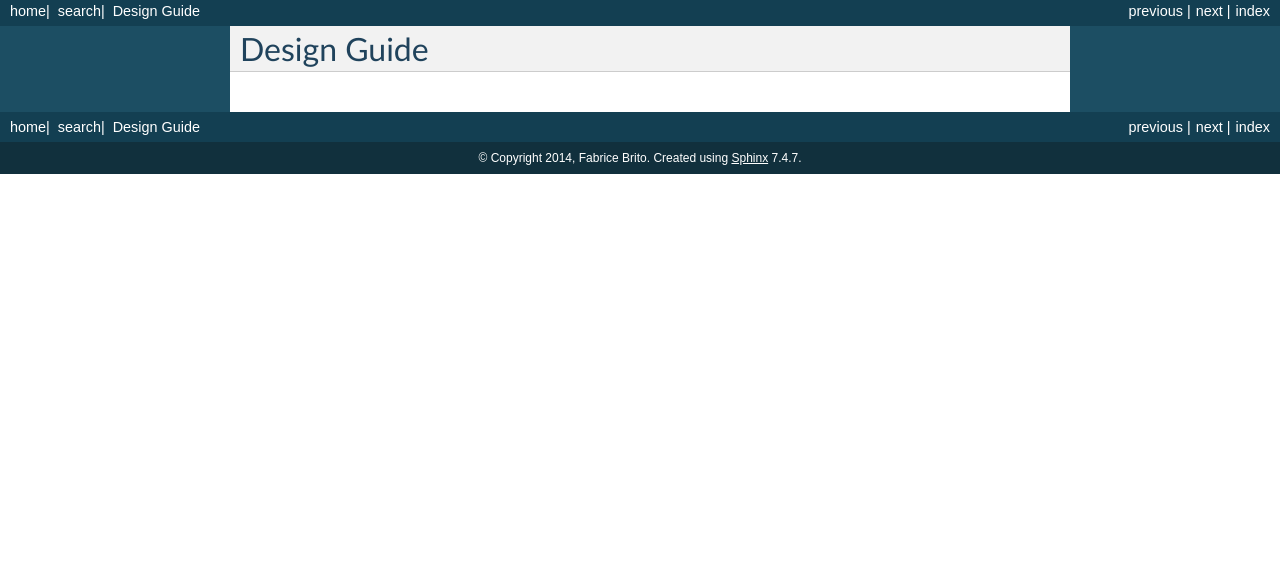
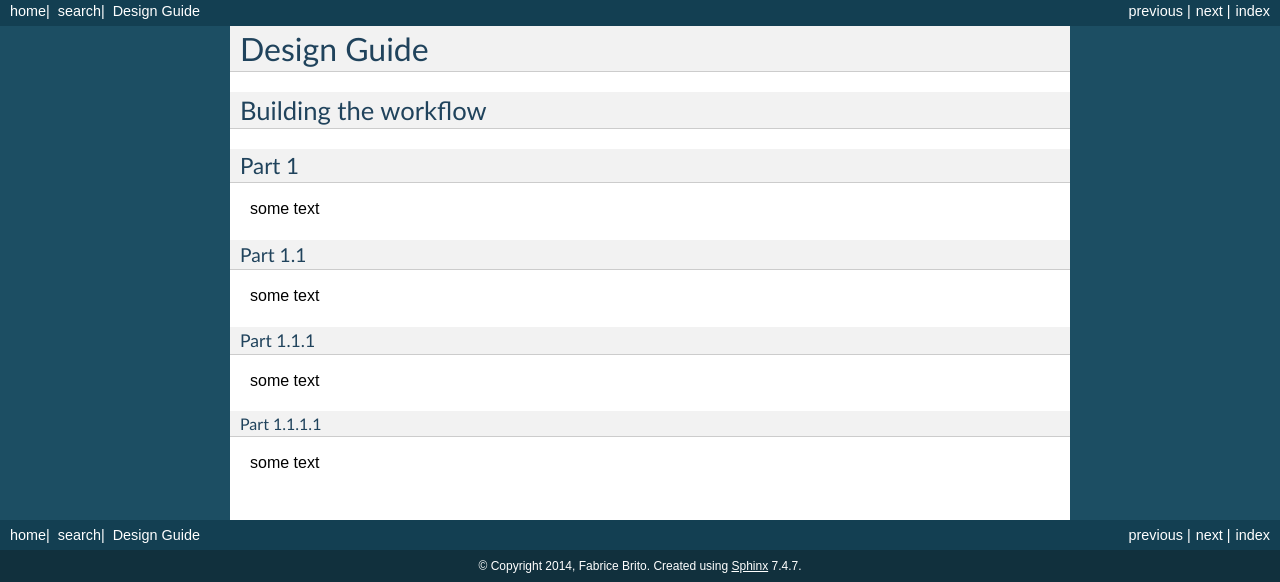
Before and after one commit to Terradue/doc-developer-sandbox, a Sphinx documentation site: the page built from source/design/index.rst, in a window 1280 px wide. Shown: the part 333-915 px from the top of the page. Built offline with Sphinx 7.4.7, drawn with Linux system fonts in a browser that asks for light colours.

Commit message:
Update index.rst

```diff
--- a/source/design/index.rst
+++ b/source/design/index.rst
@@ -1,2 +1,25 @@
 Design Guide
-============
+############
+
+Building the workflow
+*********************
+
+Part 1
+======
+
+some text
+
+Part 1.1
+--------
+
+some text
+
+Part 1.1.1
+^^^^^^^^^^
+
+some text
+
+Part 1.1.1.1
+""""""""""""
+
+some text
```
